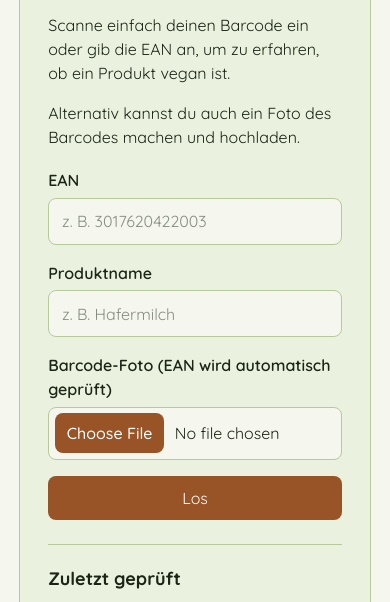
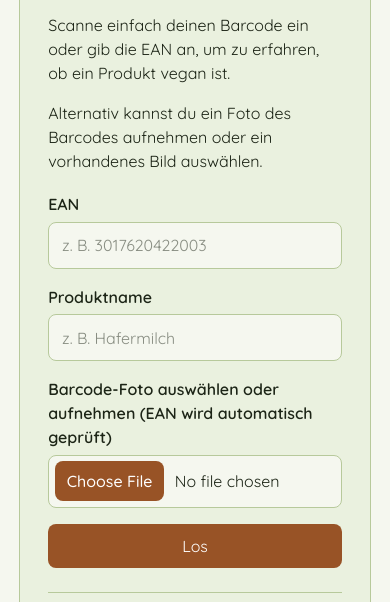
Before and after one commit to blccming/isitvegan, a website built with Vite: page index.html in a window 390 px wide. Shown: the part 235-837 px from the top of the page. Built offline with nearby package versions, Linux system fonts and the light colour scheme; what @zxing/browser would draw is missing.

Commit message:
fix image upload not working on mobile

```diff
--- a/index.html
+++ b/index.html
@@ -61,7 +61,7 @@
       <h1 id="start-titel" class="my-2 text-3xl font-bold">Is it vegan?</h1>
       <h2 class="my-3 text-2xl font-bold">Entdecke, ob Produkte vegan sind</h2>
       <p class="my-4">Scanne einfach deinen Barcode ein oder gib die EAN an, um zu erfahren, ob ein Produkt vegan ist.</p>
-      <p class="my-4">Alternativ kannst du auch ein Foto des Barcodes machen und hochladen.</p>
+      <p class="my-4">Alternativ kannst du ein Foto des Barcodes aufnehmen oder ein vorhandenes Bild auswählen.</p>
 
       <form>
         <div class="formular-feld">
@@ -75,8 +75,8 @@
         </div>
 
         <div class="formular-feld formular-feld--wide">
-          <label for="barcodebild">Barcode-Foto (EAN wird automatisch geprüft)</label>
-          <input id="barcodebild" class="button-file" name="barcodebild" type="file" accept="image/*" capture="environment">
+          <label for="barcodebild">Barcode-Foto auswählen oder aufnehmen (EAN wird automatisch geprüft)</label>
+          <input id="barcodebild" class="button-file" name="barcodebild" type="file" accept="image/*">
         </div>
 
         <div class="formular-aktionen">
```
